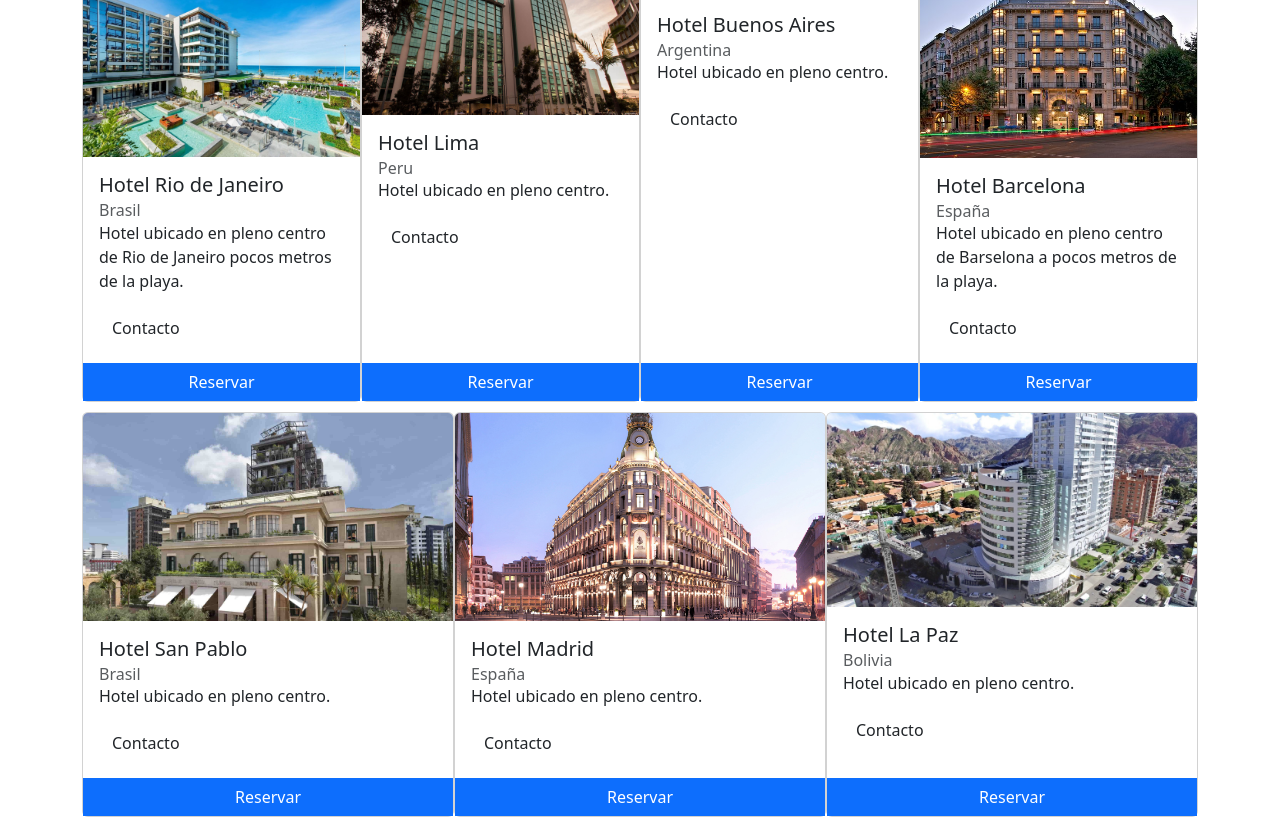
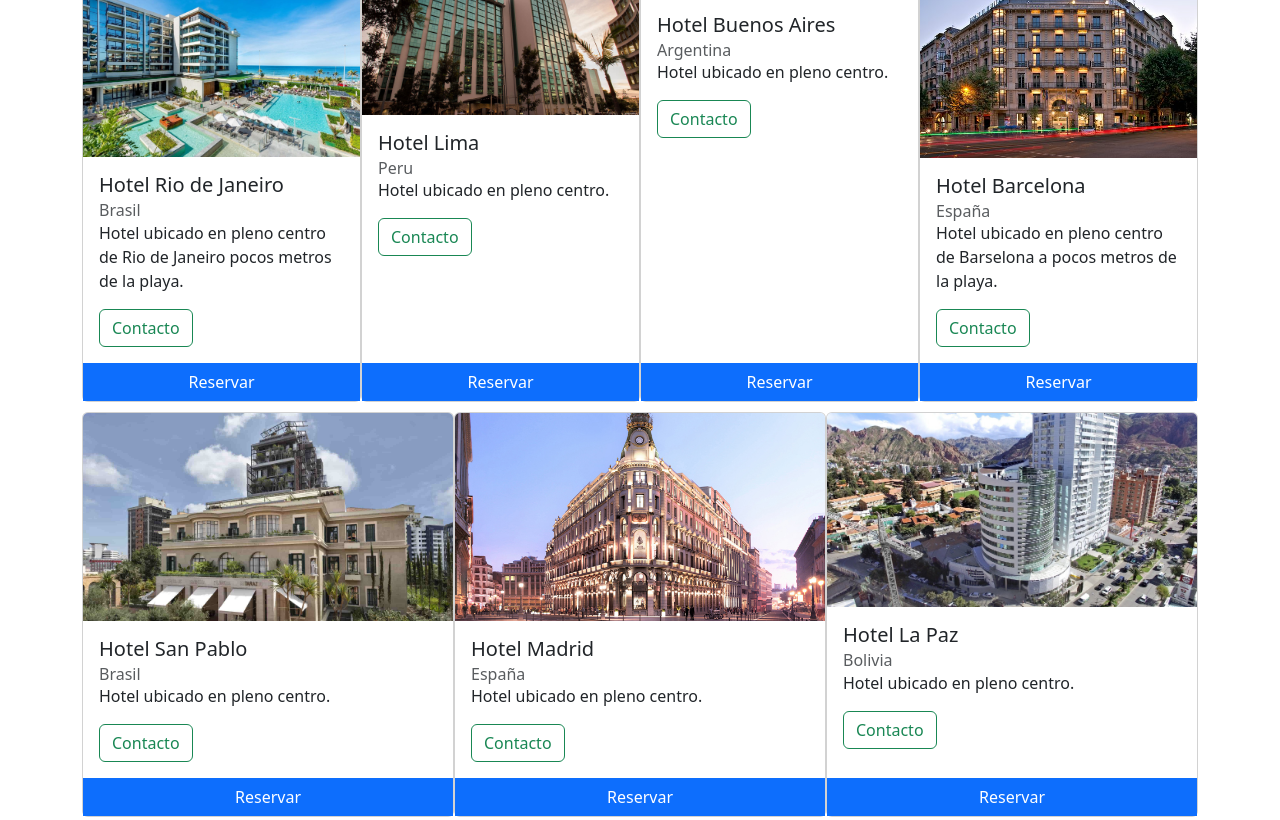
Before and after one commit to HernanGoat77/Proyectos-Acad-micos, a website: page index.html in a window 1280 px wide. Shown: the part 1037-1857 px from the top of the page. Drawn offline with nearby package versions, Linux system fonts and the light colour scheme; a web font is replaced by a local one.

Commit message:
agregamos modal

```diff
--- a/index.html
+++ b/index.html
@@ -102,7 +102,7 @@
               <p class="card-text">Hotel ubicado en pleno centro de Barselona a
                pocos
                metros de la playa. </p>
-               <button type="button" class="btn btn-outline-succes" data-bs-toggle="modal" data-bs-target="#contacto">Contacto</button>
+               <button type="button" class="btn btn-outline-success" data-bs-toggle="modal" data-bs-target="#contacto">Contacto</button>
             </div>
             <div>
                <button type="button" class="btn btn-primary btn-reserva" data-bs-toggle="modal" data-bs-target="#reservar">Reservar</button>
@@ -114,7 +114,7 @@
               <h5 class="card-title" data-bs-toggle="tooltip" data-bs-placement="top" data-bs-title="Las primeras revervas cuentan con clases de tango gratis!">Hotel Buenos Aires</h5>
               <h6 class="card-subtitle text-muted">Argentina</h6>
               <p class="card-text">Hotel ubicado en pleno centro. </p>
-              <button type="button" class="btn btn-outline-succes" data-bs-toggle="modal" data-bs-target="#contacto">Contacto</button>
+              <button type="button" class="btn btn-outline-success" data-bs-toggle="modal" data-bs-target="#contacto">Contacto</button>
            </div>
            <div>
               <button type="button" class="btn btn-primary btn-reserva" data-bs-toggle="modal" data-bs-target="#reservar">Reservar</button>
@@ -126,7 +126,7 @@
               <h5 class="card-title">Hotel Lima</h5>
               <h6 class="card-subtitle text-muted">Peru</h6>
               <p class="card-text">Hotel ubicado en pleno centro. </p>
-              <button type="button" class="btn btn-outline-succes" data-bs-toggle="modal" data-bs-target="#contacto">Contacto</button>
+              <button type="button" class="btn btn-outline-success" data-bs-toggle="modal" data-bs-target="#contacto">Contacto</button>
            </div>
            <div>
               <button type="button" class="btn btn-primary btn-reserva" data-bs-toggle="modal" data-bs-target="#reservar">Reservar</button>
@@ -139,7 +139,7 @@
               <h6 class="card-subtitle text-muted">Brasil</h6>
               <p class="card-text">Hotel ubicado en pleno centro de Rio de Janeiro
                pocos metros de la playa. </p>
-               <button type="button" class="btn btn-outline-succes" data-bs-toggle="modal" data-bs-target="#contacto">Contacto</button>
+               <button type="button" class="btn btn-outline-success" data-bs-toggle="modal" data-bs-target="#contacto">Contacto</button>
            </div>
            <div>
               <button type="button" class="btn btn-primary btn-reserva" data-bs-toggle="modal" data-bs-target="#reservar">Reservar</button>
@@ -151,7 +151,7 @@
               <h5 class="card-title">Hotel La Paz</h5>
               <h6 class="card-subtitle text-muted">Bolivia</h6>
               <p class="card-text">Hotel ubicado en pleno centro. </p>
-              <button type="button" class="btn btn-outline-succes" data-bs-toggle="modal" data-bs-target="#contacto">Contacto</button>
+              <button type="button" class="btn btn-outline-success" data-bs-toggle="modal" data-bs-target="#contacto">Contacto</button>
            </div>
            <div>
               <button type="button" class="btn btn-primary btn-reserva" data-bs-toggle="modal" data-bs-target="#reservar">Reservar</button>
@@ -163,7 +163,7 @@
               <h5 class="card-title">Hotel Madrid</h5>
               <h6 class="card-subtitle text-muted">España</h6>
               <p class="card-text">Hotel ubicado en pleno centro. </p>
-              <button type="button" class="btn btn-outline-succes" data-bs-toggle="modal" data-bs-target="#contacto">Contacto</button>
+              <button type="button" class="btn btn-outline-success" data-bs-toggle="modal" data-bs-target="#contacto">Contacto</button>
             </div>
             <div>
                <button type="button" class="btn btn-primary btn-reserva" data-bs-toggle="modal" data-bs-target="#reservar">Reservar</button>
@@ -175,7 +175,7 @@
               <h5 class="card-title">Hotel San Pablo</h5>
               <h6 class="card-subtitle text-muted">Brasil</h6>
               <p class="card-text">Hotel ubicado en pleno centro. </p>
-              <button type="button" class="btn btn-outline-succes" data-bs-toggle="modal" data-bs-target="#contacto">Contacto</button>
+              <button type="button" class="btn btn-outline-success" data-bs-toggle="modal" data-bs-target="#contacto" id="contactoBtn">Contacto</button>
            </div>
            <div>
               <button type="button" class="btn btn-primary btn-reserva" data-bs-toggle="modal" data-bs-target="#reservar" data-bs-toggle="popover" title="Promociones" data-bs-content="consulta las promociones vigentes">Reservar</button>
@@ -291,18 +291,24 @@
               interval: 2000
           });
 
+          $('#contactoBtn').on('show.bs.modal', function(e){
+             console.log('el modal contacto se esta mostrando')
+
+             $('#contactoBtn').removeClass('btn-outline-success')
+             $('#contactoBtn').addClass('btn-primary')
+             $('#contactoBtn').prop('disabled', true)
+
+          });
+          $('#contactoBtn').on('show.bs.modal', function(e){
+             console.log('el modal contacto se mostró')
+          });
+          $('#contactoBtn').on('hide.bs.modal', function(e){
+             console.log('el modal contacto se oculta')
+          });
+          $('#contactoBtn').on('hiden.bs.modal', function(e){
+             console.log('el modal contacto se ocultó')
+          });
        });
-
-  </script>
-
-  <!--<script>
-  $(document).ready(function(){
-    $('[data-bs-toggle="tooltip"]').tooltip();
-    $('[data-bs-toggle="popover"]').popover();
-
-  });
-</script>-->
-
-
+  </script>>
  </body>
 </html>
```
